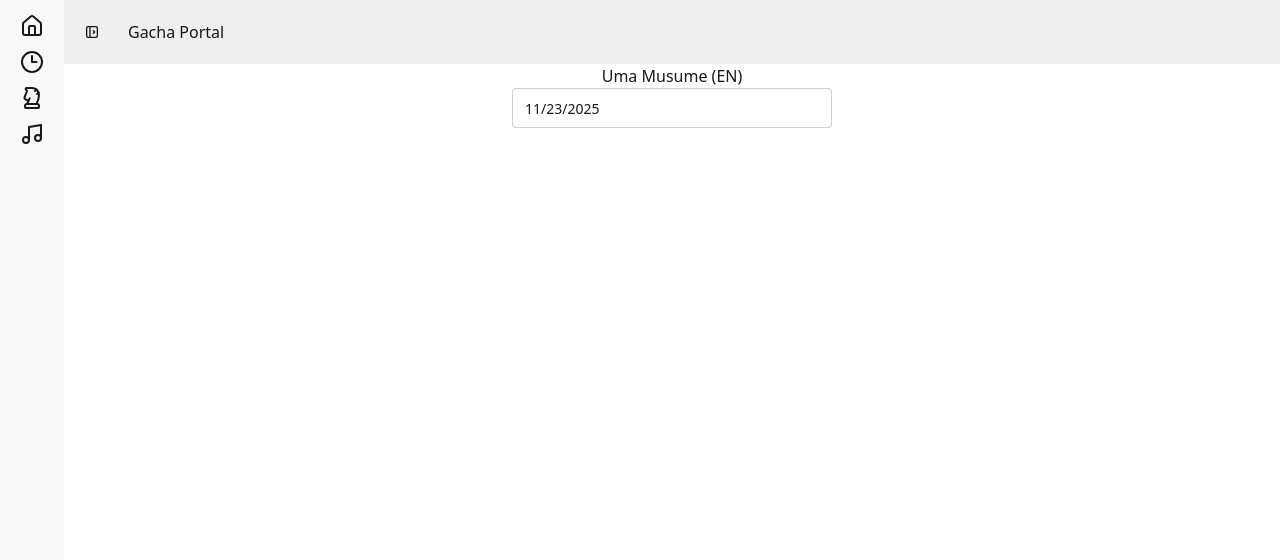
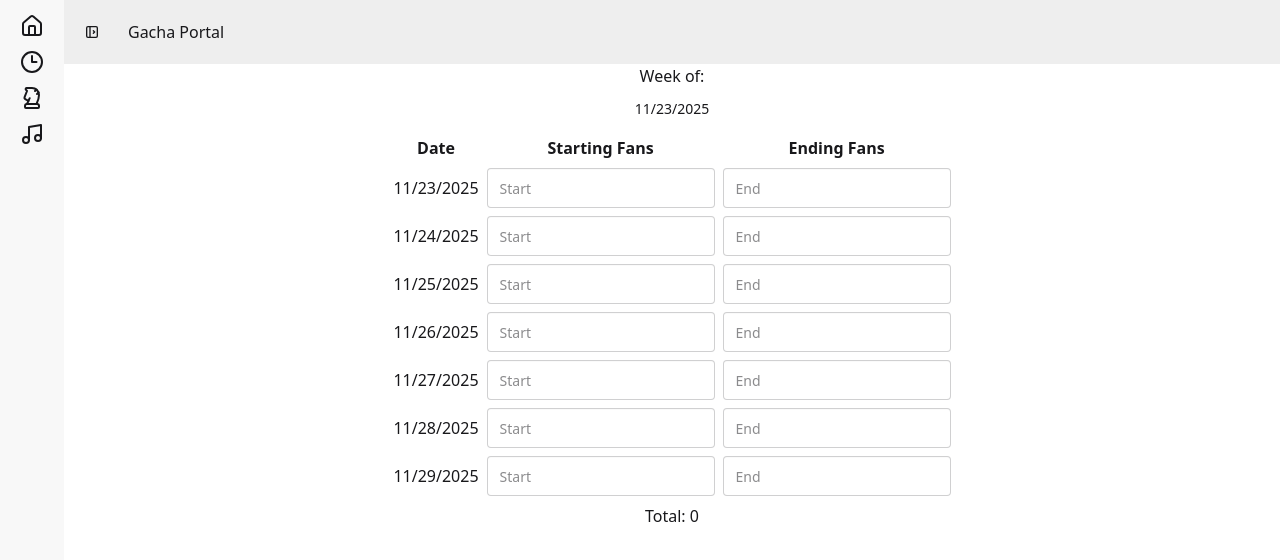
Before and after one commit to jbillote/daily-portal-web, a SvelteKit app in the folder frontend/: page /uma in a window 1280 px wide. Shown: the top 560 px of the page. Built offline with nearby package versions, Linux system fonts and the light colour scheme.

Commit message:
feat: placeholder for date switching functionality without backend connection

```diff
--- a/frontend/src/routes/uma/+page.svelte
+++ b/frontend/src/routes/uma/+page.svelte
@@ -13,12 +13,11 @@
 </script>
 
 <div class="text-center">
-	<div>Uma Musume (EN)</div>
-
+	<div>Week of:</div>
 	<div>
 		<button
 			popovertarget="cally-popover1"
-			class="input input-border"
+			class="input input-border w-fit border-none shadow-none"
 			id="cally1"
 			style="anchor-name:--cally1"
 		>
@@ -48,5 +47,46 @@
 				<calendar-month></calendar-month>
 			</calendar-date>
 		</div>
+		<div>
+			<table
+				class="m-auto border-separate border-spacing-2 border-none"
+			>
+				<thead>
+					<tr>
+						<th>Date</th>
+						<th>Starting Fans</th>
+						<th>Ending Fans</th>
+					</tr>
+				</thead>
+				<tbody>
+					{#each { length: 7 } as _, offset}
+						<tr>
+							<td
+								>{date
+									.plus({
+										days: offset,
+									})
+									.toLocaleString()}</td
+							>
+							<td
+								><input
+									type="text"
+									placeholder="Start"
+									class="input"
+								/></td
+							>
+							<td
+								><input
+									type="text"
+									placeholder="End"
+									class="input"
+								/></td
+							>
+						</tr>
+					{/each}
+				</tbody>
+			</table>
+			<div>Total: 0</div>
+		</div>
 	</div>
 </div>
```
